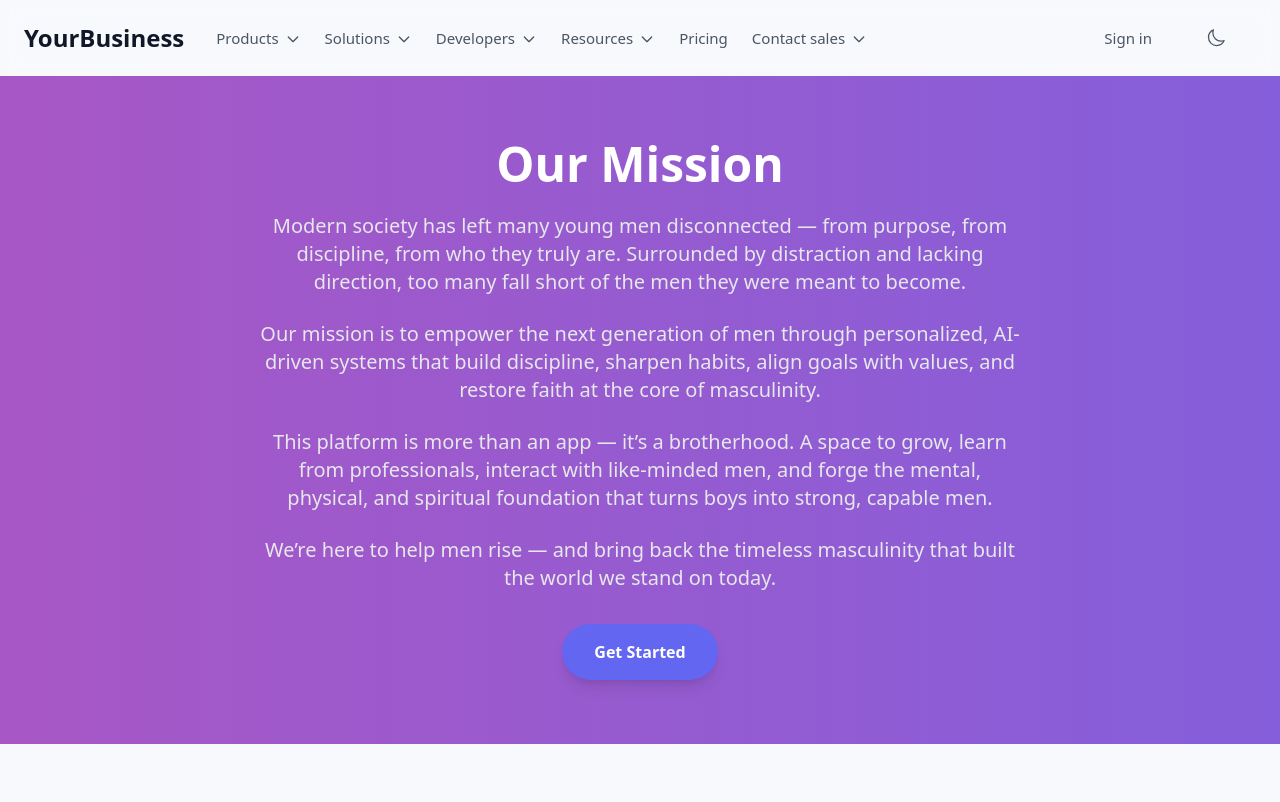
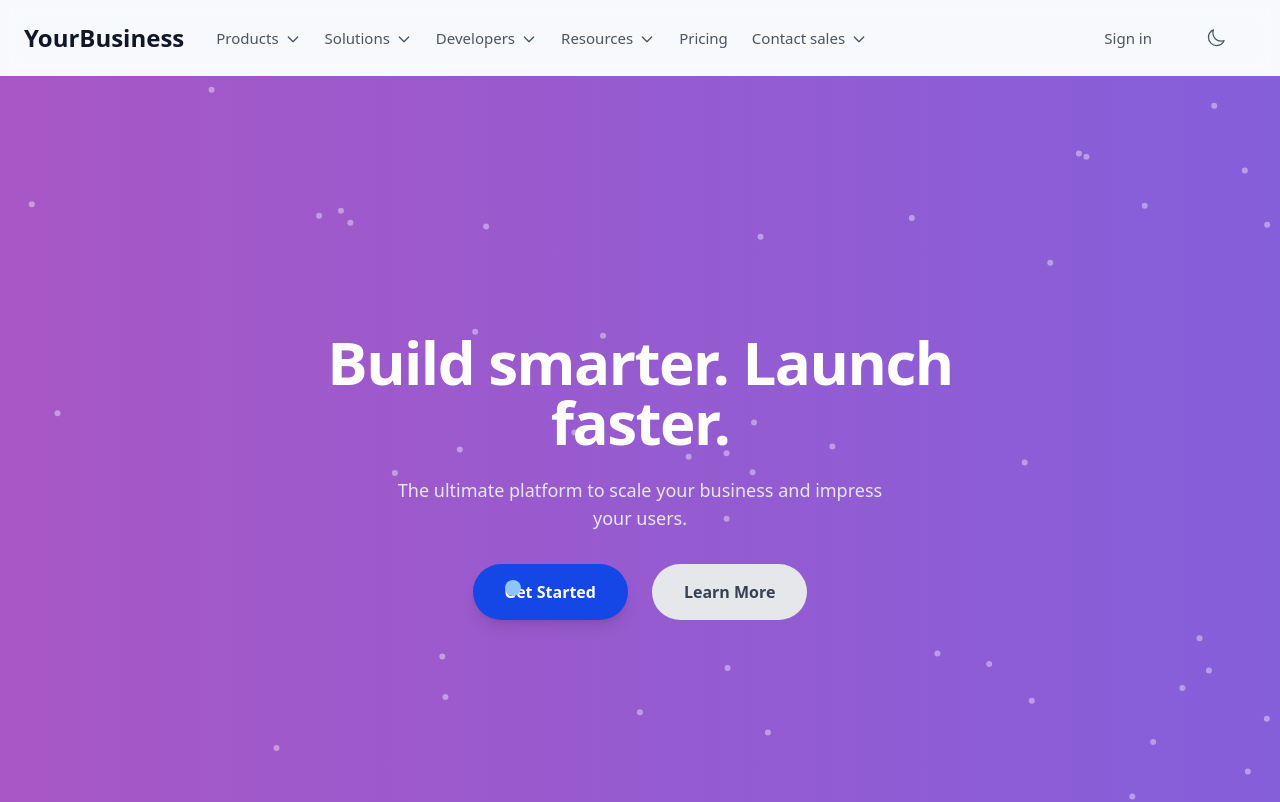
Before and after one commit to obando-ok/my-business-site, a Next.js app: page / in a window 1280 px wide. Shown: the top 802 px of the page. Built offline with nearby package versions, Linux system fonts and the light colour scheme.

Commit message:
Updated frontpage

```diff
--- a/src/components/layout/HeroSection.tsx
+++ b/src/components/layout/HeroSection.tsx
@@ -1,69 +1,82 @@
-// src/components/layout/HeroSection.tsx (or a new section like MissionSection.tsx)
 "use client";
 
 import { motion } from "framer-motion";
 import Link from "next/link";
+import Particles from "react-tsparticles";
+import { loadBasic } from "tsparticles-basic";
+import { useCallback } from "react";
+import type { Engine } from "tsparticles-engine";
 
-export default function MissionSection() {
+export default function HeroSection() {
+  const particlesInit = useCallback(async (engine: Engine) => {
+    await loadBasic(engine);
+  }, []);
+
   return (
-    <section className="bg-gradient-animate py-16 px-6 text-center text-white">
-      <div className="max-w-3xl mx-auto">
-        <motion.h2
+    <section className="relative h-screen flex items-center justify-center overflow-hidden bg-gradient-animate">
+      <Particles
+        id="tsparticles"
+        init={particlesInit}
+        options={{
+          fullScreen: { enable: false },
+          background: { color: "transparent" },
+          fpsLimit: 60,
+          particles: {
+            number: { value: 50 },
+            size: { value: 3 },
+            move: { enable: true, speed: 2 },
+            links: { enable: true, distance: 130, color: "#FFFFFF", opacity: 0.2 },
+            opacity: { value: 0.4 },
+          },
+          interactivity: {
+            events: {
+              onhover: { enable: true, mode: "repulse" },
+            },
+          },
+        }}
+        className="absolute inset-0 z-0"
+      />
+
+      <div className="relative z-10 text-center px-6 max-w-3xl">
+        <motion.h1
           initial={{ opacity: 0, y: 30 }}
           animate={{ opacity: 1, y: 0 }}
           transition={{ duration: 1 }}
-          className="text-4xl sm:text-5xl font-bold mb-6"
+          className="text-5xl sm:text-6xl font-extrabold tracking-tight text-white"
         >
-          Our Mission
-        </motion.h2>
+          Build smarter. Launch faster.
+        </motion.h1>
+
         <motion.p
           initial={{ opacity: 0, y: 20 }}
           animate={{ opacity: 1, y: 0 }}
           transition={{ duration: 1.2, delay: 0.3 }}
-          className="text-lg sm:text-xl text-gray-200"
+          className="mt-6 text-lg text-gray-200 max-w-lg mx-auto"
         >
-          Modern society has left many young men disconnected — from purpose, from discipline, from who they truly are. Surrounded by distraction and lacking direction, too many fall short of the men they were meant to become.
+          The ultimate platform to scale your business and impress your users.
         </motion.p>
 
-        <motion.p
-          initial={{ opacity: 0, y: 20 }}
-          animate={{ opacity: 1, y: 0 }}
-          transition={{ duration: 1.2, delay: 0.6 }}
-          className="mt-6 text-lg sm:text-xl text-gray-200"
-        >
-          Our mission is to empower the next generation of men through personalized, AI-driven systems that build discipline, sharpen habits, align goals with values, and restore faith at the core of masculinity.
-        </motion.p>
-
-        <motion.p
-          initial={{ opacity: 0, y: 20 }}
-          animate={{ opacity: 1, y: 0 }}
-          transition={{ duration: 1.2, delay: 0.9 }}
-          className="mt-6 text-lg sm:text-xl text-gray-200"
-        >
-          This platform is more than an app — it’s a brotherhood. A space to grow, learn from professionals, interact with like-minded men, and forge the mental, physical, and spiritual foundation that turns boys into strong, capable men.
-        </motion.p>
-
-        <motion.p
-          initial={{ opacity: 0, y: 20 }}
-          animate={{ opacity: 1, y: 0 }}
-          transition={{ duration: 1.2, delay: 1.2 }}
-          className="mt-6 text-lg sm:text-xl text-gray-200"
-        >
-          We’re here to help men rise — and bring back the timeless masculinity that built the world we stand on today.
-        </motion.p>
-
-        {/* Optional Button */}
         <motion.div
           initial={{ opacity: 0, y: 10 }}
           animate={{ opacity: 1, y: 0 }}
-          transition={{ duration: 1.2, delay: 1.5 }}
+          transition={{ duration: 1.2, delay: 0.6 }}
           className="mt-8 flex justify-center gap-6"
         >
+          {/* Get Started Button */}
           <Link
             href="#get-started"
-            className="px-8 py-4 bg-primary text-white rounded-full font-semibold shadow-lg hover:bg-blue-800 hover:shadow-2xl hover:scale-105 transition-all duration-300 ease-in-out"
+            className="relative px-8 py-4 bg-blue-700 text-white rounded-full font-semibold shadow-lg hover:bg-blue-800 hover:shadow-2xl hover:scale-105 hover:border-4 hover:border-blue-300 hover:text-shadow-lg transition-all duration-300 ease-in-out overflow-hidden"
           >
+            <span className="absolute w-4 h-4 bg-blue-300 rounded-full animate-ripple"></span>
             Get Started
+          </Link>
+
+          {/* Learn More Button */}
+          <Link
+            href="#features"
+            className="px-8 py-4 bg-gray-200 text-gray-700 rounded-full font-semibold hover:bg-gray-300 dark:hover:bg-gray-800 transition-all duration-300 ease-in-out"
+          >
+            Learn More
           </Link>
         </motion.div>
       </div>
```
